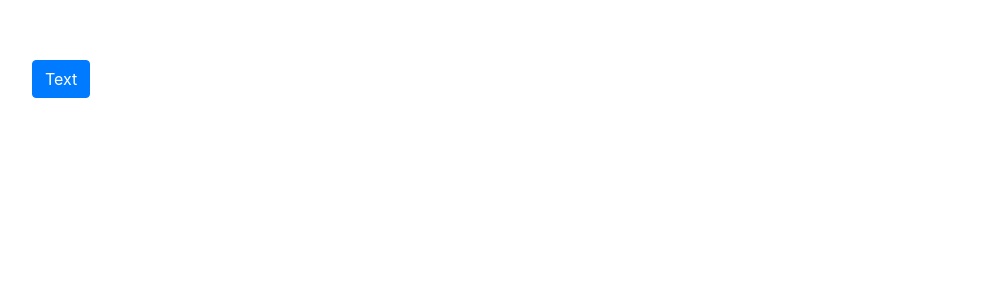
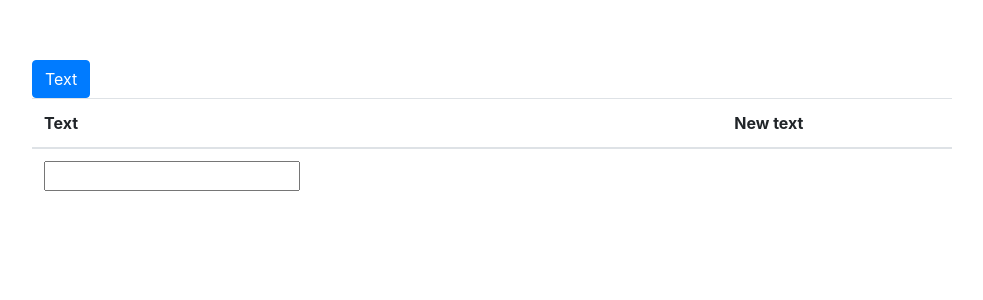
Before and after one commit to grevtsovkirill/textfxapp, a Vue app in the folder client/: page / in a window 1280 px wide. Shown: the top 300 px of the page, without its empty margins (53-1036 px from the left). Built offline with nearby package versions, Linux system fonts and the light colour scheme; the HTML template or start-up script is replaced by a standard one.

Commit message:
minimal text entry interface

```diff
--- a/client/src/components/TextFx.vue
+++ b/client/src/components/TextFx.vue
@@ -1,17 +1,36 @@
 <template>
   <div class="container">
-    <button type="button" class="btn btn-primary">{{ msg }}</button>
+   <div class="row">
+      <div class="col-sm-10">
+    <button type="button" class="btn btn-primary">{{ msg1 }}</button>
+    <br>
+    <table class="table table-hover">
+          <thead>
+            <tr>
+              <th scope="col">Text</th>
+              <th scope="col">New text</th>
+            </tr>
+          </thead>
+          <tbody>
+
+            <td> <input v-model="in_message"> </td>
+            <td> {{in_message}} </td>
+          </tbody>
+    </table>
+    </div>
+  </div>
   </div>
 </template>
 
 <script>
-//  import axios from 'axios';
+// import axios from 'axios';
 
 export default {
   name: 'TextFx',
   data() {
     return {
-      msg: 'Text',
+      msg1: 'Text',
+      in_message: '',
     };
   },
 };
```
